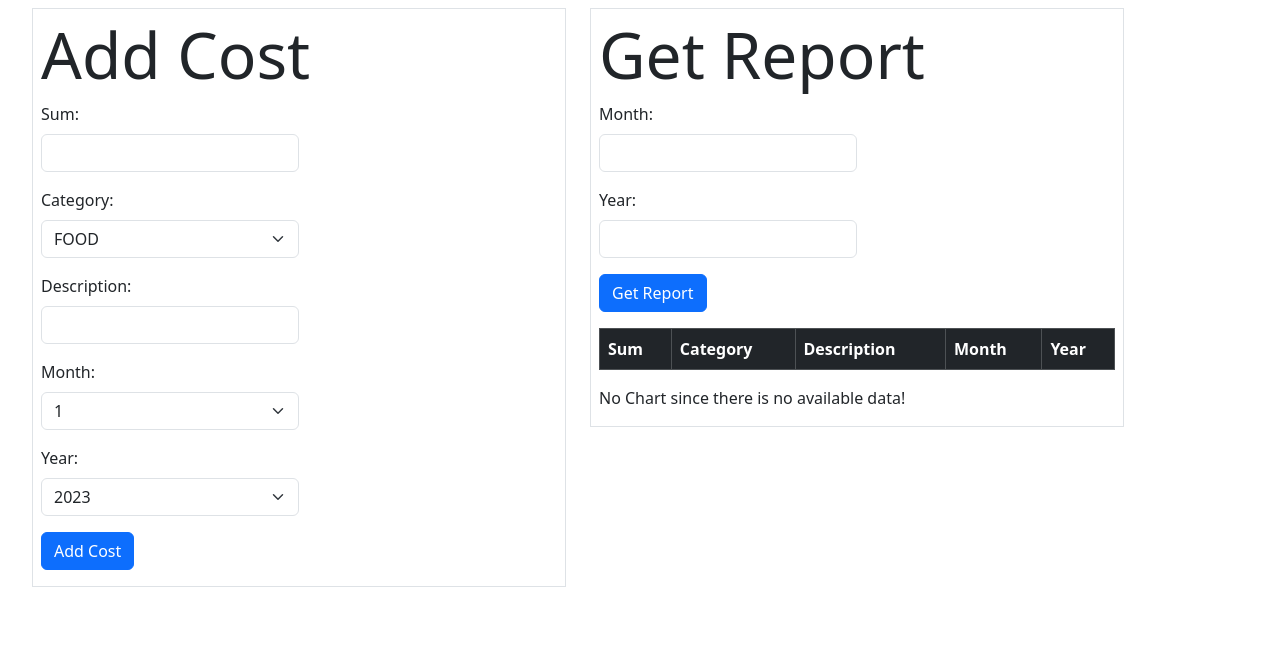
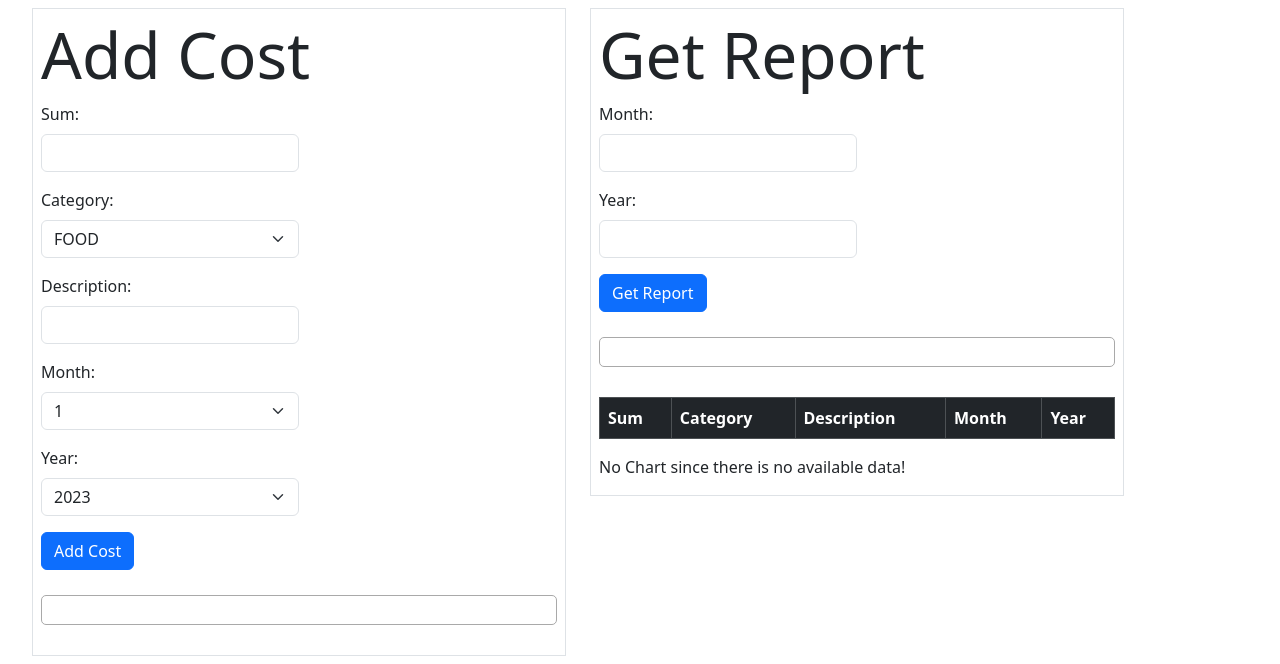
Before and after one commit to nikov7/costmanager, a React (Create React App) app: page / in a window 1280 px wide. Shown: the top 664 px of the page. Built offline with nearby package versions, Linux system fonts and the light colour scheme.

Commit message:
Added imports to top of App.js and fixed logbox not expanding when text is large

```diff
--- a/src/App.css
+++ b/src/App.css
@@ -6,7 +6,8 @@
 
 .log-box {
   width: 100%;
-  height: 30px;
+  min-height: 30px;
+  padding-left:0.4em;
   margin-bottom: 30px;
   margin-top: 25px;
   border-style: solid;
@@ -21,5 +22,4 @@
 
 .log-text{
   color: red;
-  margin: 10px;
 }
--- a/src/App.js
+++ b/src/App.js
@@ -5,6 +5,8 @@
  */
 
 import {createContext, useCallback, useEffect, useState} from 'react';
+import 'bootstrap/dist/css/bootstrap.css';
+import './App.css';
 import AddCost from './components/cost_main';
 import ReportMain from './components/report_main';
 import Notifier from './components/notifier';
--- a/src/components/report_main.js
+++ b/src/components/report_main.js
@@ -5,7 +5,6 @@
 */
 
 import {useState} from 'react';
-import 'bootstrap/dist/css/bootstrap.css';
 import HistogramChart from './chart';
 import ReportTable from './table';
 import {LogBox, ButtonInput, TextInput} from './inputs';
```
